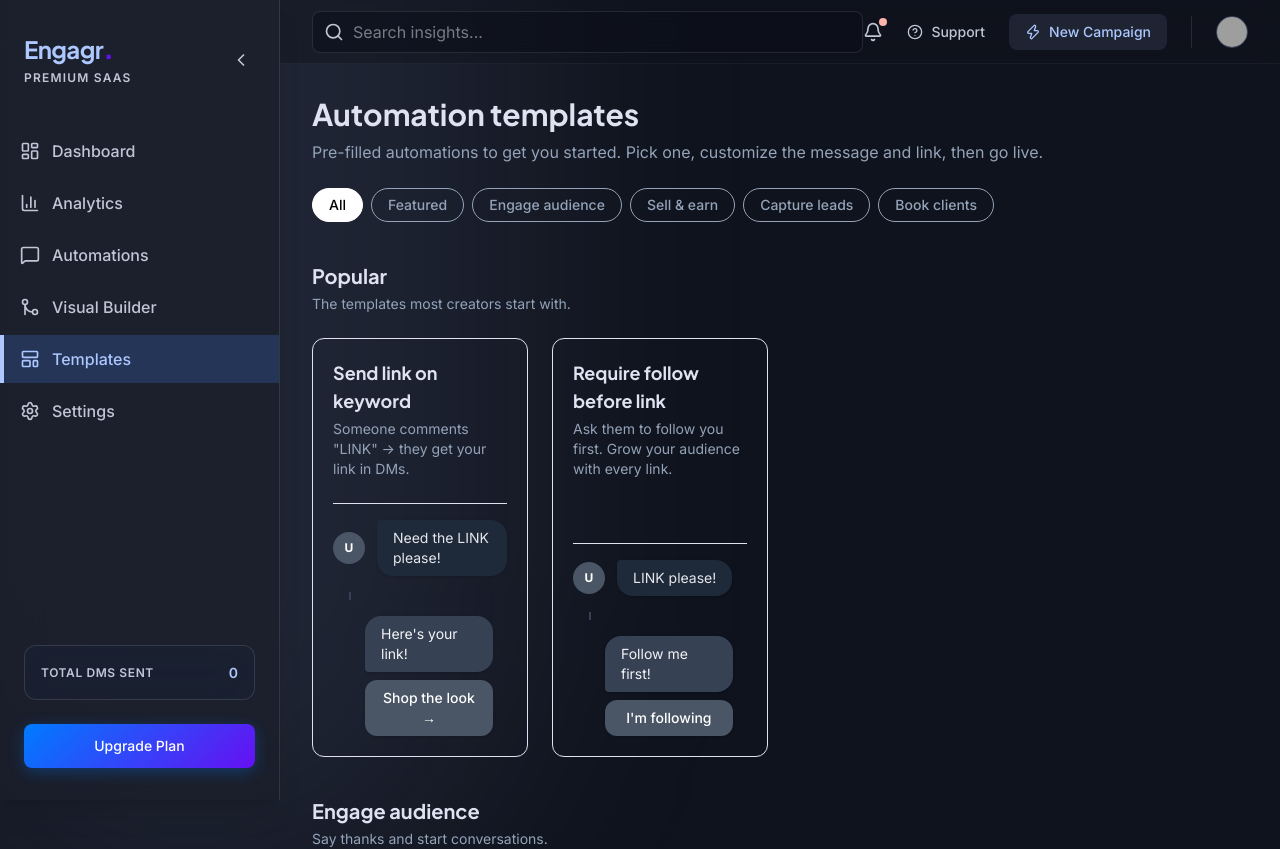
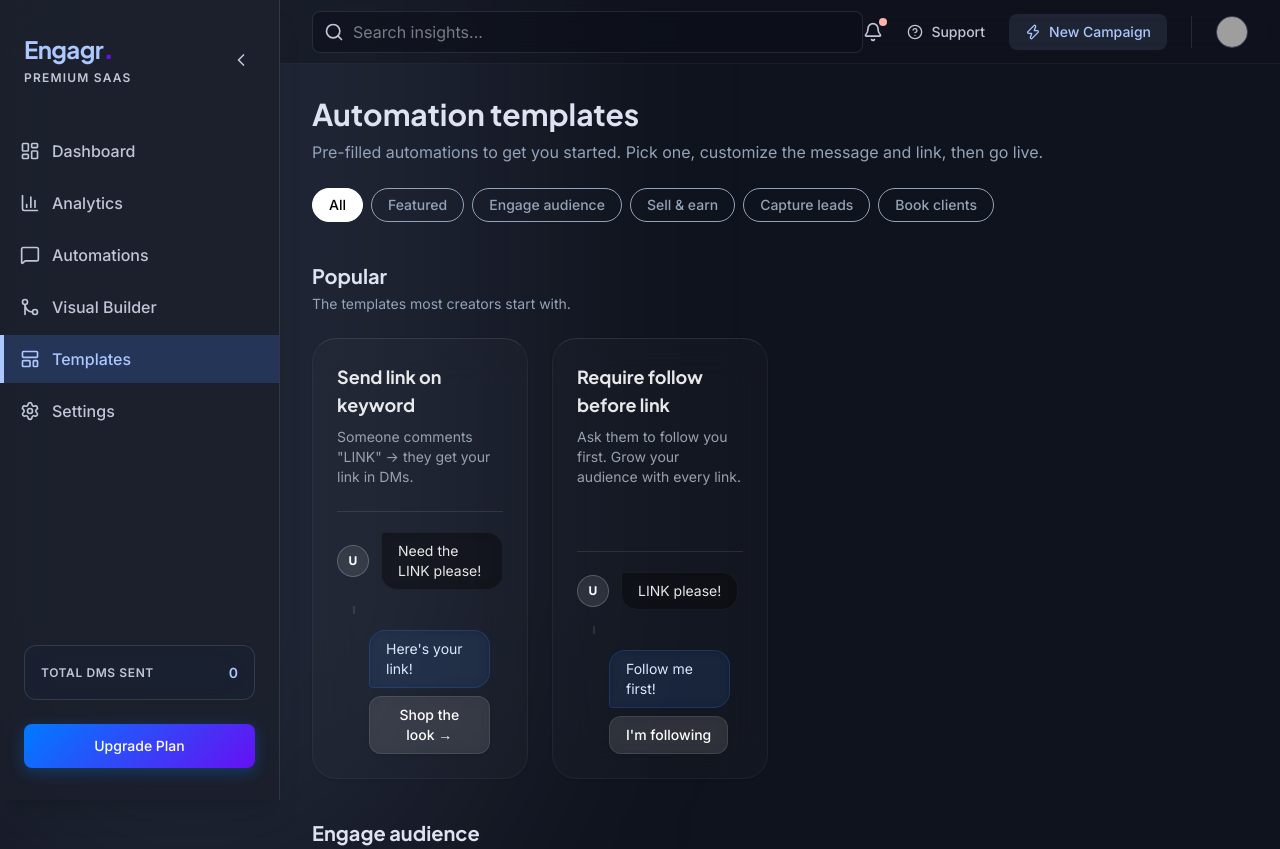
Before and after one commit to shikhar-baniya/Instagram-Automation, a React (Vite) app in the folder frontend/: page /templates in a window 1280 px wide. Shown: the top 849 px of the page. Built offline with nearby package versions, Linux system fonts and the light colour scheme; no server answers; grey boxes are pictures that could not be loaded.

Commit message:
feat: add automation template selection page with predefined categories and bot workflow examples

```diff
--- a/frontend/src/pages/Templates.jsx
+++ b/frontend/src/pages/Templates.jsx
@@ -268,31 +268,31 @@ export default function Templates() {
   const renderCard = (template) => (
     <div
       key={template.id}
-      className="bg-panel border border-border rounded-xl p-5 hover:border-accent transition-colors cursor-pointer group flex flex-col"
+      className="macos-glass-panel border border-white/5 rounded-3xl p-6 hover:border-white/20 hover:shadow-lg transition-all duration-300 cursor-pointer group flex flex-col shadow-sm"
       onClick={() => handleTemplateClick(template)}
     >
-      <h3 className="font-bold text-lg mb-1 group-hover:text-accent transition-colors">{template.title}</h3>
-      <p className="text-sm text-text-secondary mb-6 flex-1">{template.description}</p>
+      <h3 className="font-bold text-lg mb-2 text-white/90 group-hover:text-blue-400 transition-colors">{template.title}</h3>
+      <p className="text-sm text-gray-400 mb-6 flex-1">{template.description}</p>
 
       {/* Mock Chat UI */}
-      <div className="mt-auto space-y-4 pt-4 border-t border-border">
+      <div className="mt-auto space-y-4 pt-5 border-t border-white/10">
         {/* User Message */}
         <div className="flex items-center gap-3">
-          <div className="w-8 h-8 rounded-full bg-gray-600 flex-shrink-0 flex items-center justify-center text-xs font-bold text-white">U</div>
-          <div className="bg-gray-800 rounded-2xl rounded-tl-sm px-4 py-2 text-sm text-gray-200 shadow-sm inline-block">
+          <div className="w-8 h-8 rounded-full bg-white/10 border border-white/20 flex-shrink-0 flex items-center justify-center text-xs font-bold text-white shadow-inner">U</div>
+          <div className="bg-black/40 border border-white/5 rounded-2xl rounded-tl-sm px-4 py-2 text-sm text-white/90 shadow-inner inline-block backdrop-blur-sm">
             {template.userMessage}
           </div>
         </div>
 
         {/* Bot Reply Arrow connecting to user message */}
-        <div className="pl-3 border-l-2 border-gray-700 ml-4 py-1"></div>
+        <div className="pl-3 border-l-2 border-white/10 ml-4 py-1"></div>
 
         {/* Bot Message */}
-        <div className="ml-8 space-y-2">
-          <div className="bg-gray-700 text-gray-100 rounded-2xl rounded-bl-sm px-4 py-2 text-sm shadow-sm inline-block max-w-[90%]">
+        <div className="ml-8 space-y-2 flex flex-col items-start">
+          <div className="bg-blue-500/10 border border-blue-500/20 text-blue-100 rounded-2xl rounded-bl-sm px-4 py-2 text-sm shadow-inner inline-block max-w-[90%] backdrop-blur-sm">
             {template.botReplyText}
           </div>
-          <div className="bg-gray-600 hover:bg-gray-500 text-white rounded-xl px-4 py-2 text-sm text-center font-medium shadow-sm transition-colors max-w-[90%] block">
+          <div className="bg-white/10 hover:bg-white/20 border border-white/10 text-white rounded-xl px-4 py-2 text-sm text-center font-medium shadow-sm transition-all max-w-[90%] block backdrop-blur-sm">
             {template.botButtonText}
           </div>
         </div>
```
